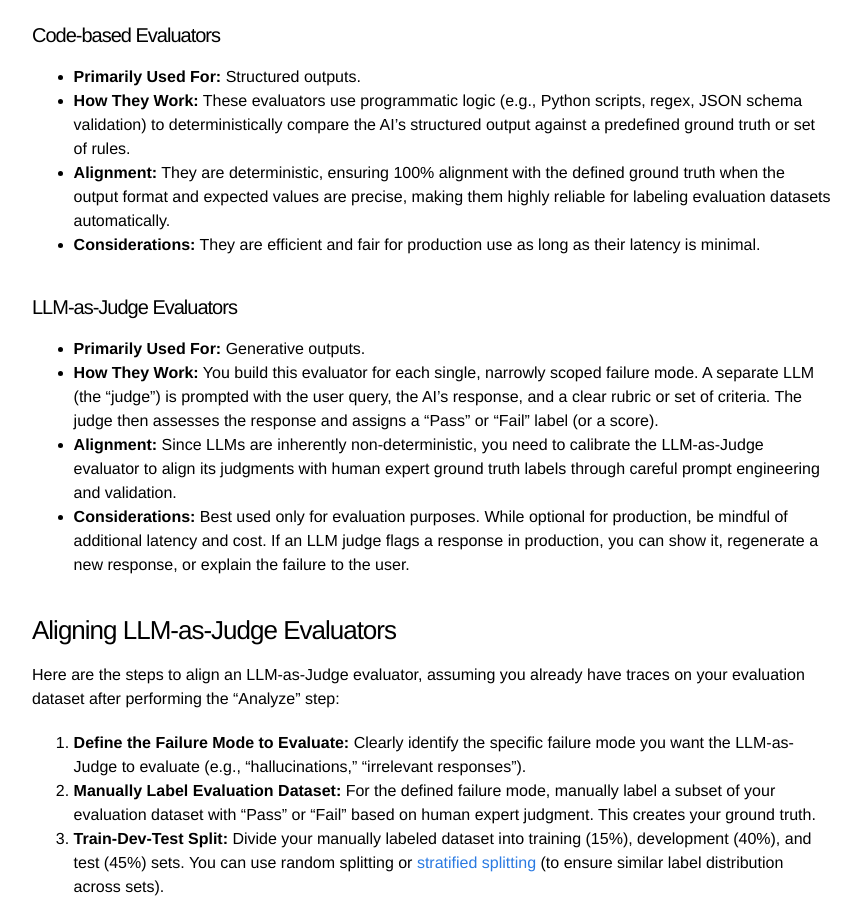
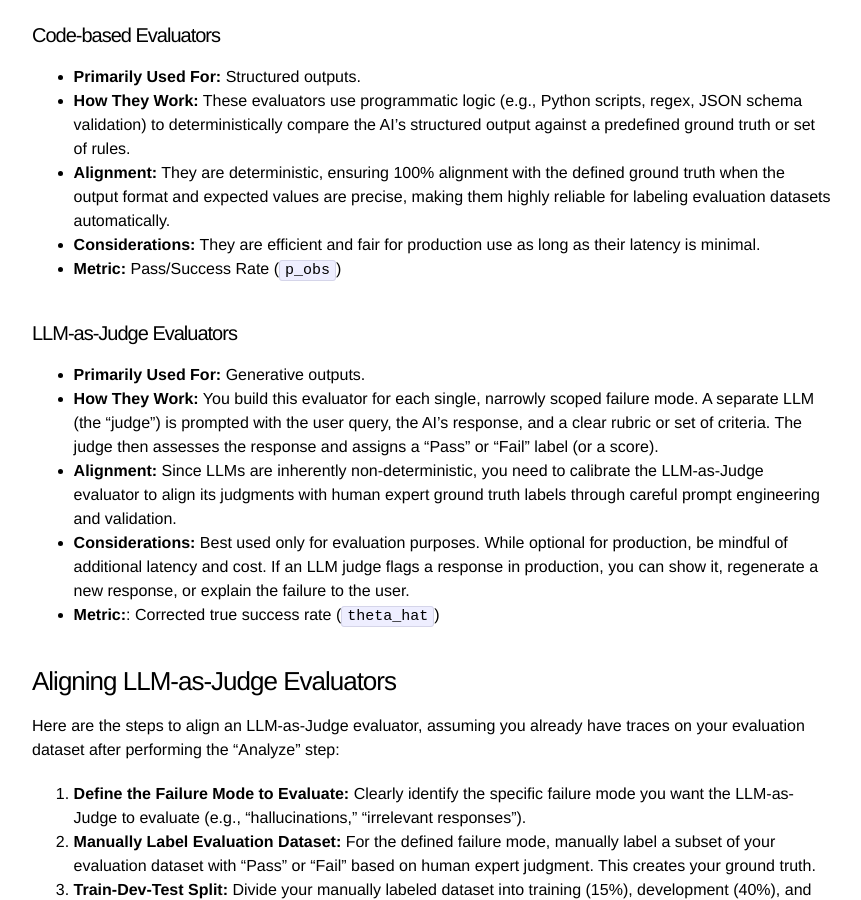
Before and after one commit to jasonmsetiadi/jasonmsetiadi.github.io, a Jekyll site: the page built from _posts/2025-06-08-llm-evals.markdown, in a window 1280 px wide and 900 px high, scrolled down 3451 px. Shown: the whole window, without its empty margins (208-1069 px from the left). Built offline with Jekyll 4.4.1, drawn with Linux system fonts in a browser that asks for light colours; comment, search, counter and statistics services are not loaded.

Commit message:
Update 2025-06-08-llm-evals.markdown

```diff
--- a/_posts/2025-06-08-llm-evals.markdown
+++ b/_posts/2025-06-08-llm-evals.markdown
@@ -97,6 +97,7 @@ Given the different nature of LLM outputs, there are two primary types of automa
 * **How They Work:** These evaluators use programmatic logic (e.g., Python scripts, regex, JSON schema validation) to deterministically compare the AI's structured output against a predefined ground truth or set of rules.
 * **Alignment:** They are deterministic, ensuring 100% alignment with the defined ground truth when the output format and expected values are precise, making them highly reliable for labeling evaluation datasets automatically.
 * **Considerations:** They are efficient and fair for production use as long as their latency is minimal.
+* **Metric:** Pass/Success Rate (`p_obs`)
 
 #### LLM-as-Judge Evaluators
 
@@ -104,6 +105,7 @@ Given the different nature of LLM outputs, there are two primary types of automa
 * **How They Work:** You build this evaluator for each single, narrowly scoped failure mode. A separate LLM (the "judge") is prompted with the user query, the AI's response, and a clear rubric or set of criteria. The judge then assesses the response and assigns a "Pass" or "Fail" label (or a score).
 * **Alignment:** Since LLMs are inherently non-deterministic, you need to calibrate the LLM-as-Judge evaluator to align its judgments with human expert ground truth labels through careful prompt engineering and validation.
 * **Considerations:** Best used only for evaluation purposes. While optional for production, be mindful of additional latency and cost. If an LLM judge flags a response in production, you can show it, regenerate a new response, or explain the failure to the user.
+* **Metric:**: Corrected true success rate (`theta_hat`)
 
 ### Aligning LLM-as-Judge Evaluators
 
```
